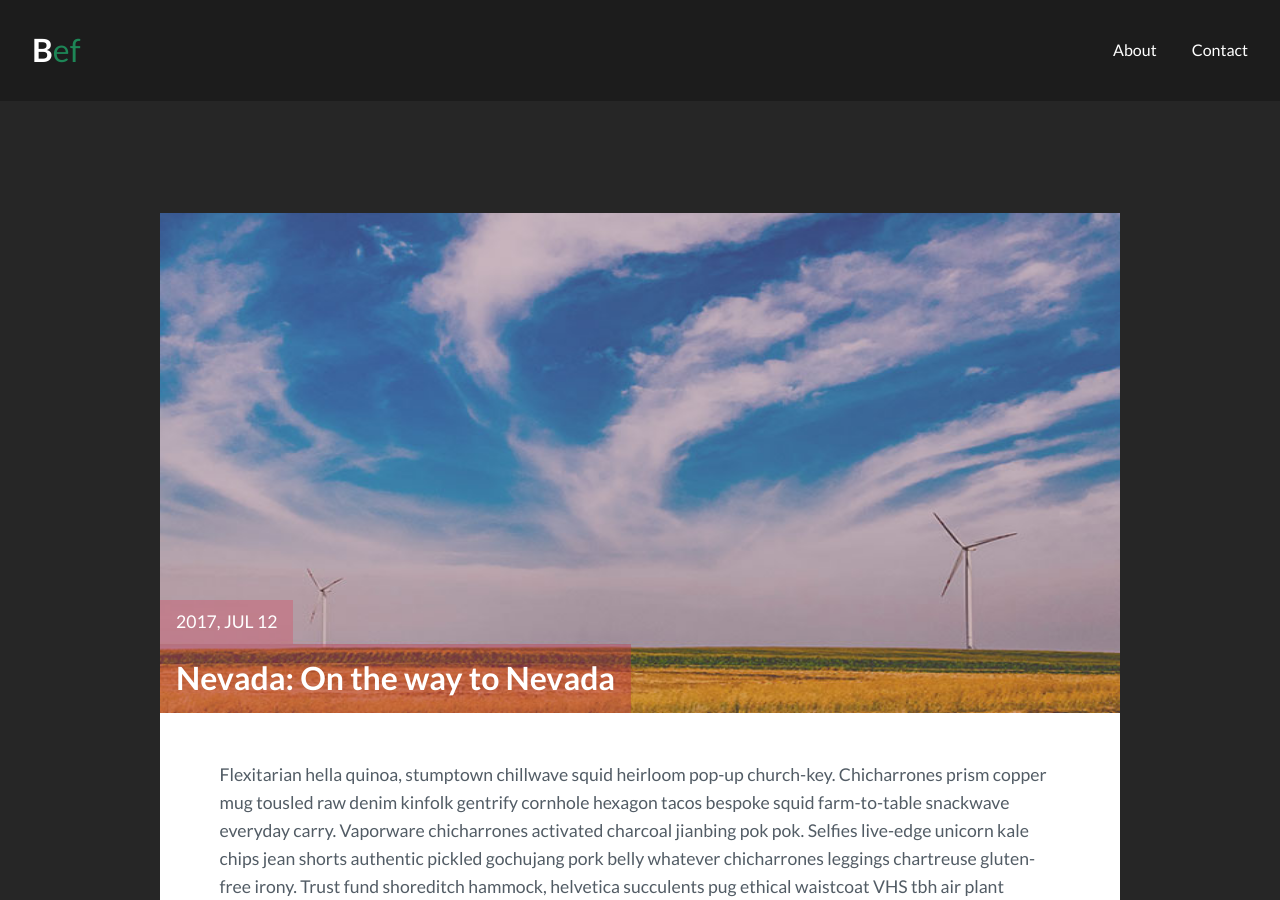
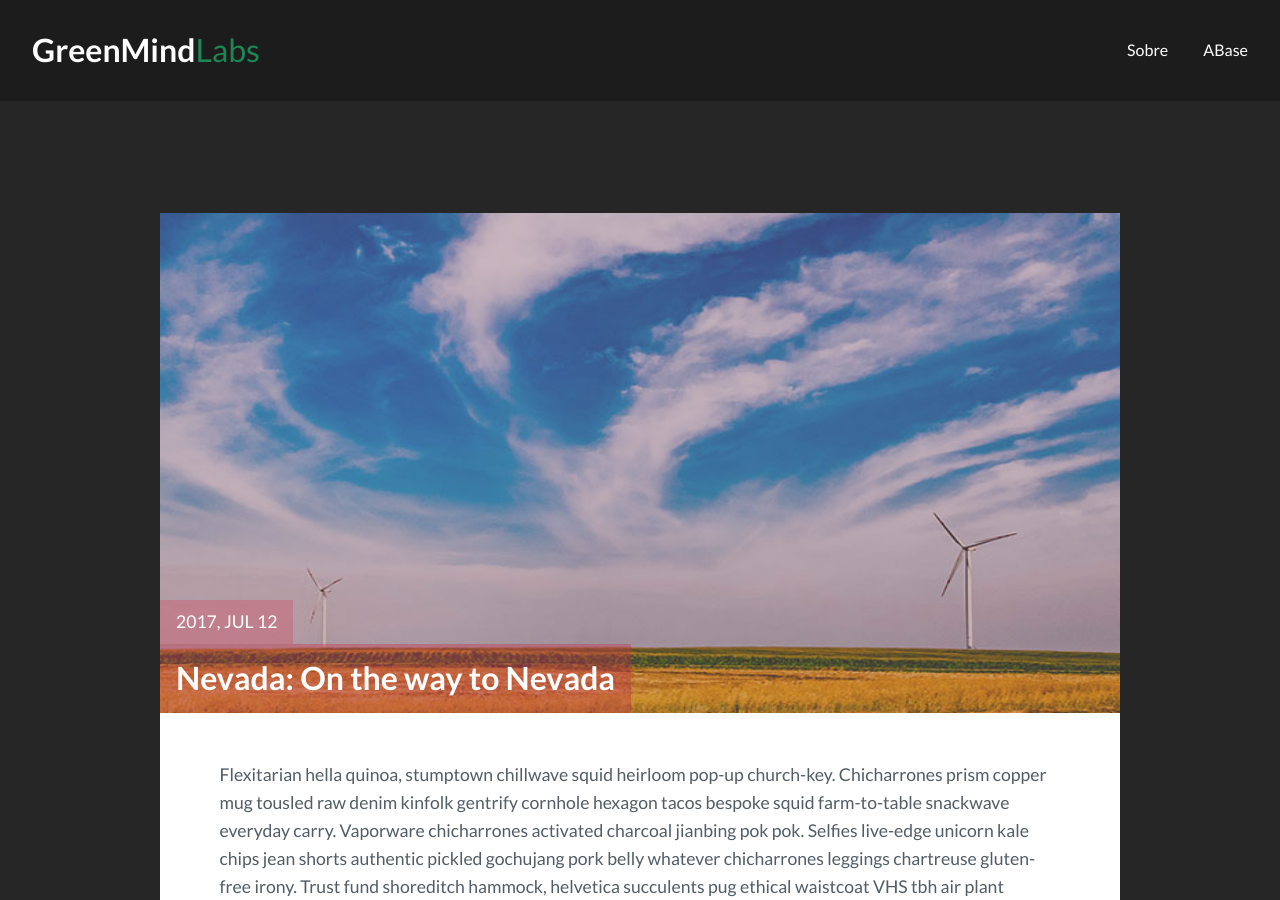
Before and after one commit to greenmind-sec/aluno-green.github.io, a Jekyll site: the page built from _posts/2017-07-12-nevada-on-the-way-to-nevada.markdown, in a window 1280 px wide and 900 px high. Built offline with Jekyll 4.4.1, drawn with Linux system fonts in a browser that asks for light colours; comment, search, counter and statistics services are not loaded.

Commit message:
Update header.html

```diff
--- a/_includes/header.html
+++ b/_includes/header.html
@@ -1,8 +1,9 @@
 
 <header class="main_header">
-  <a href="{{site.baseurl}}/" class="logo">{% if site.logo %}{{site.logo}}{% else %}B<span>ef</span>{% endif %}</a>
+  <a href="{{site.baseurl}}/" class="logo">{% if site.logo %}{{site.logo}}{% else %}GreenMind<span>Labs</span>{% endif %}</a>
   <nav class="main_menu">
-    <a href="{{site.baseurl}}/about/">About</a>
-    <a href="{{site.baseurl}}/contact/">Contact</a>
+    <a href="{{site.baseurl}}/sobre/">Sobre</a>
+
+    <a href="{{site.baseurl}}/abase/">ABase</a>
   </nav>
 </header> <!-- End Section Header -->
```
